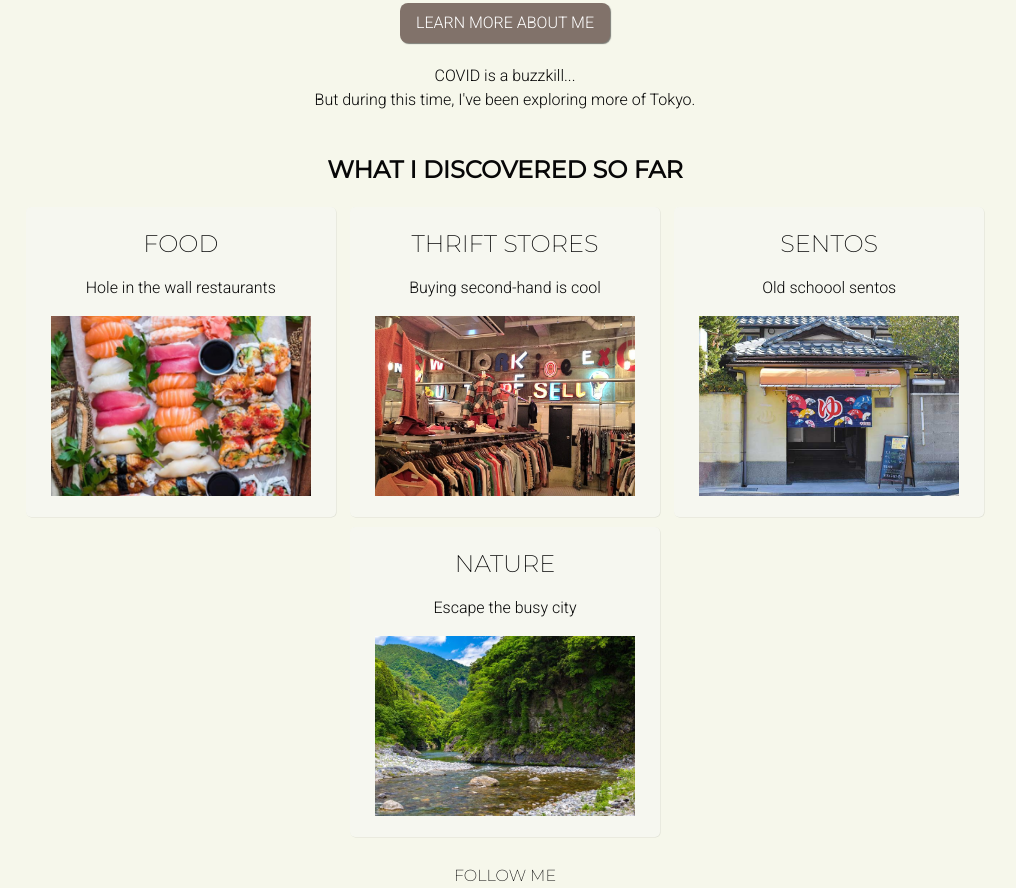
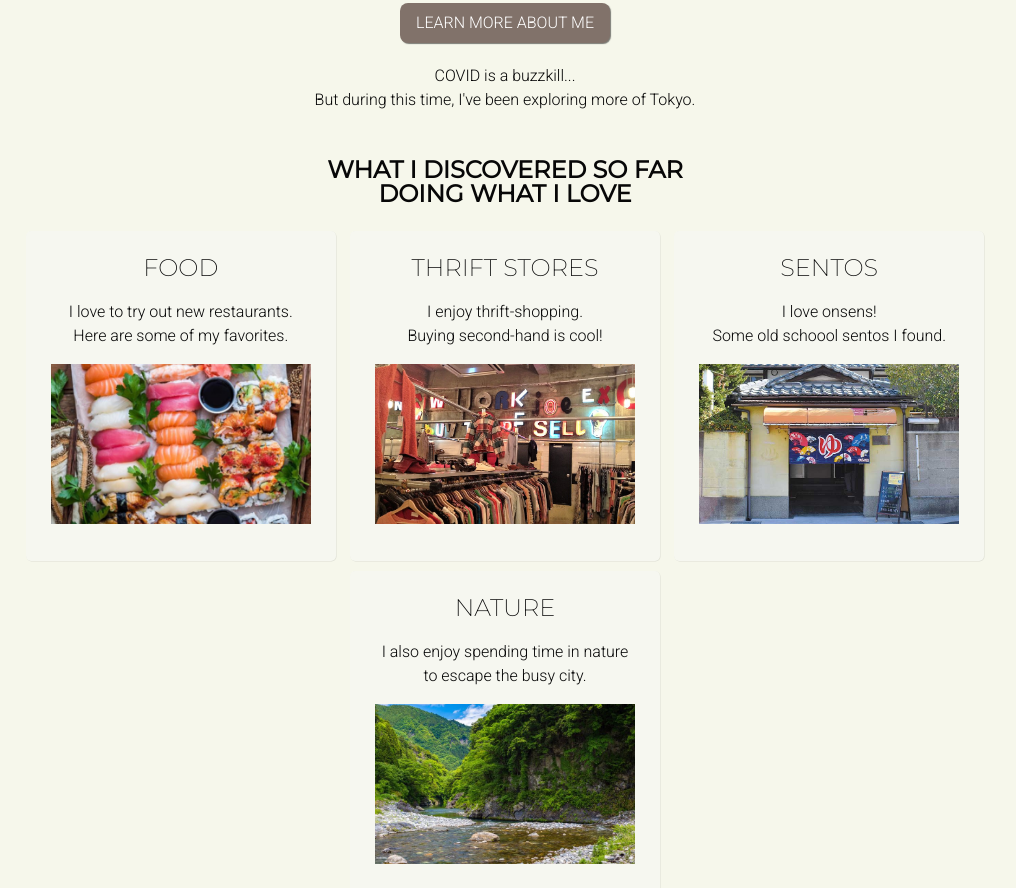
Before and after one commit to lenanamiki/profile, a plain HTML site: page index.html in a window 1280 px wide. Shown: the part 502-1390 px from the top of the page, without its empty margins (135-1151 px from the left). Drawn offline with Linux system fonts and the light colour scheme.

Commit message:
my profile page

```diff
--- a/index.html
+++ b/index.html
@@ -22,32 +22,32 @@
       </div>
 
       <div class="all-cards">
-        <h2><strong>WHAT I DISCOVERED SO FAR</strong></h2>
+        <h2><strong>WHAT I DISCOVERED SO FAR<br>DOING WHAT I LOVE</strong></h2>
 
         <div class="card"><a href="https://www.youtube.com/watch?v=gwx-GBFkfxY" target="_blank">
           <h2>FOOD</h2>
-          <p>Hole in the wall restaurants</p>
+          <p>I love to try out new restaurants.<br>Here are some of my favorites.</p>
           <img src="images/sushi.jpg" alt="Hole in the wall restaurants in Tokyo">
           </a>
         </div>
 
         <div class="card"><a href="https://www.youtube.com/watch?v=QK8mJJJvaes" target="_blank">
           <h2>THRIFT STORES</h2>
-          <p>Buying second-hand is cool</p>
+          <p>I enjoy thrift-shopping.<br>Buying second-hand is cool!</p>
           <img src="images/thrift-store.jpeg" alt="Cool thrift stores in Tokyo">
           </a>
         </div>
 
         <div class="card"><a href="https://www.youtube.com/watch?v=lt6xG4E9a4E" target="_blank">
           <h2>SENTOS</h2>
-          <p>Old schoool sentos</p>
+          <p>I love onsens!<br>Some old schoool sentos I found.</p>
           <img src="images/sento.jpeg" alt="Old school sentos around Tokyo">
           </a>
         </div>
 
         <div class="card"><a href="https://www.youtube.com/watch?v=FD9X71Y3XxA" target="_blank">
           <h2>NATURE</h2>
-          <p>Escape the busy city</p>
+          <p>I also enjoy spending time in nature<br>to escape the busy city.</p>
           <img src="images/nature.jpeg" alt="Nature spots in Tokyo">
           </a>
         </div>
--- a/style.css
+++ b/style.css
@@ -72,22 +72,20 @@ a {
 .card {
   border-radius: 5px;
   width: 300px;
-  height: 300px;
+  height: 320px;
   margin: 0 auto;
   background-color: #f6f7f0;
   box-shadow: 0.5px 0.5px 0.5px rgb(0 0 1 / 10%);
 }
 
 .card:hover {
-  width: 298px;
-  height: 298px;
   border: 1px solid #81726A;
   background-color: #f6f7f0;
 }
 
 .card img {
   width: 260px;
-  height: 180px;
+  height: 160px;
   object-fit: cover;
 }
 
```
